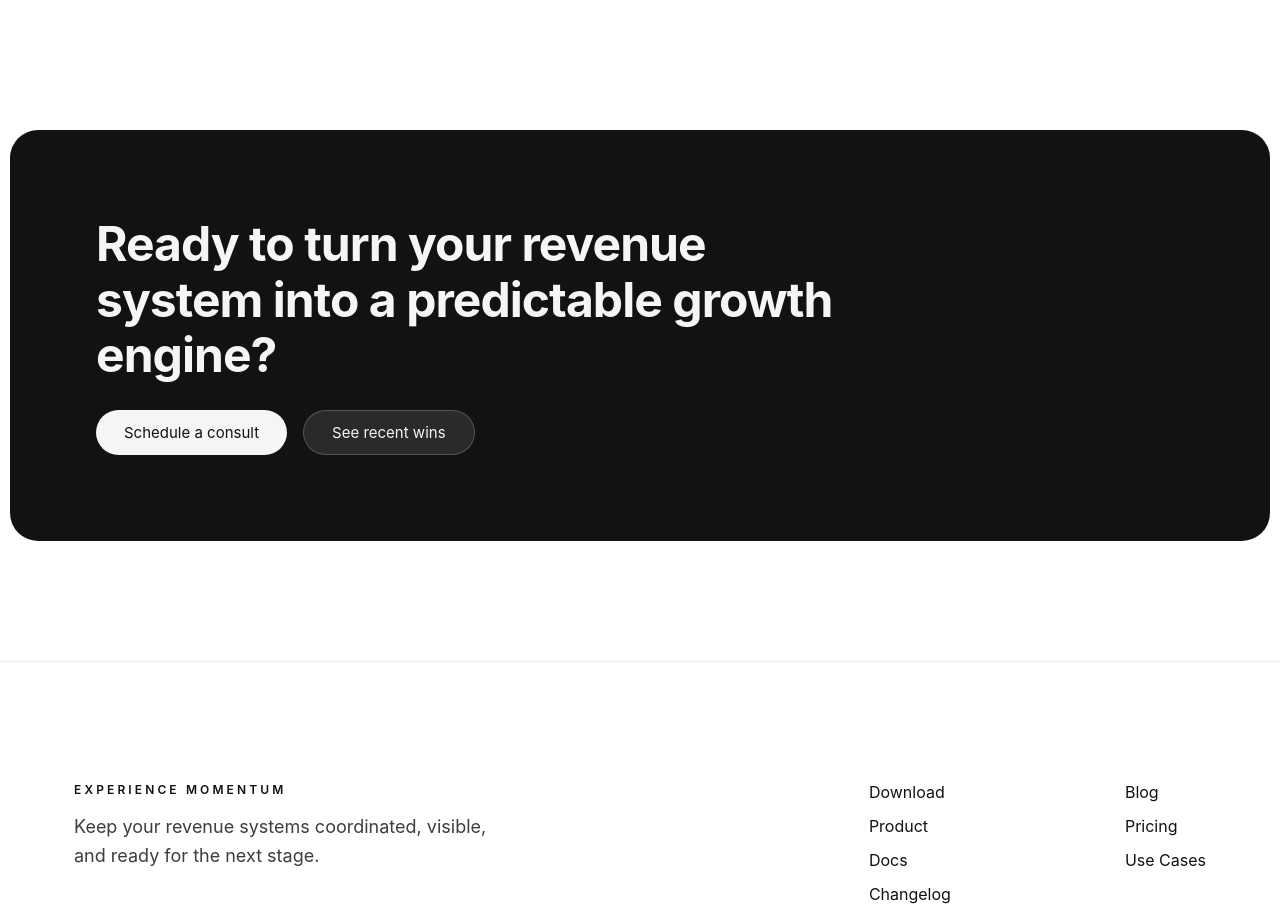
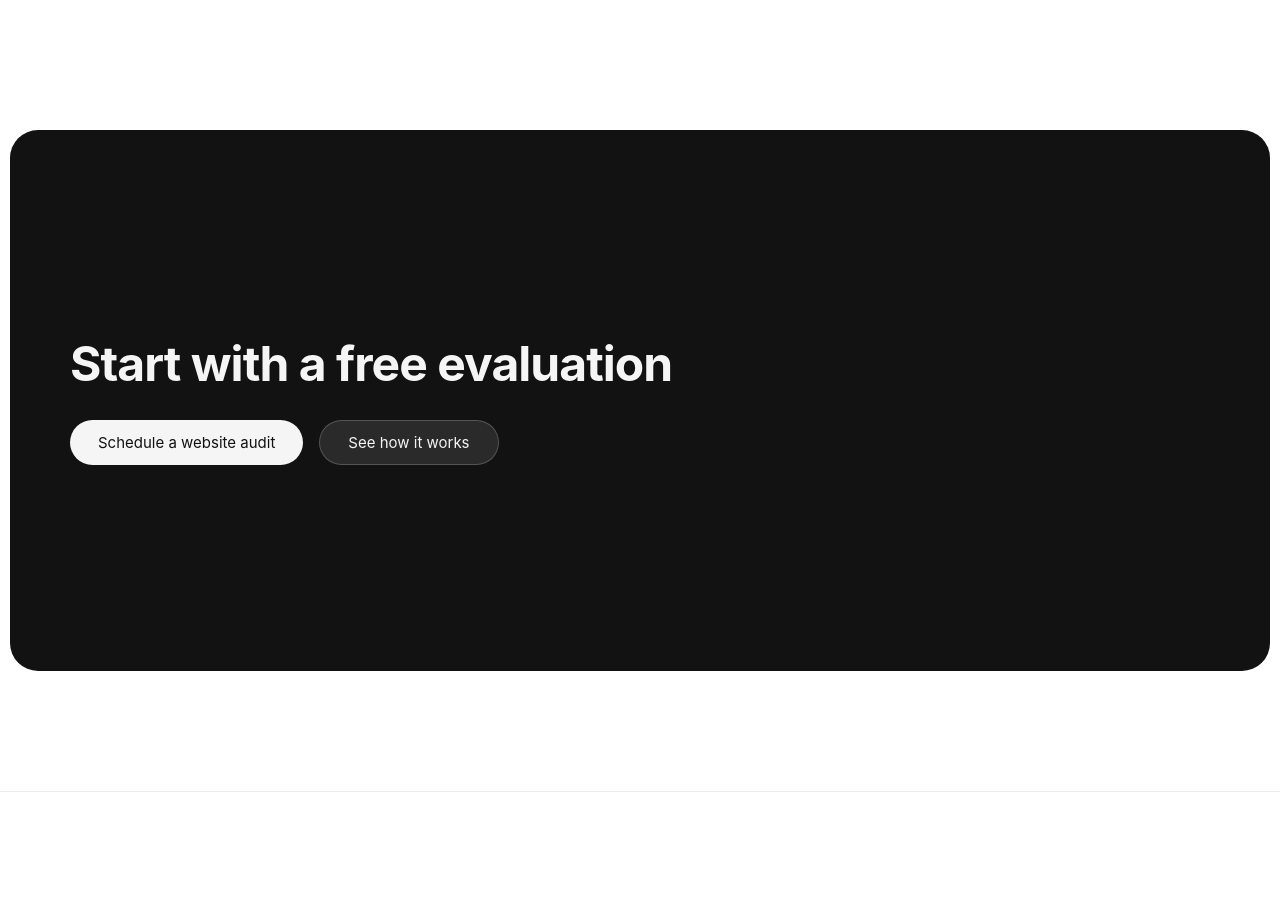
Before and after one commit to puleri/alpath, a Next.js app: page / in a window 1280 px wide. Shown: the part 3920-4833 px from the top of the page. Built offline with nearby package versions, Linux system fonts and the light colour scheme; a web font is replaced by a local one.

Commit message:
updated CCTA

```diff
--- a/src/app/components/CallToAction.jsx
+++ b/src/app/components/CallToAction.jsx
@@ -9,9 +9,9 @@ const CTA_VARIANTS = {
     secondaryAction: "See recent wins",
   },
   websiteAudit: {
-    title: "Start with a quick evaluation",
-    primaryAction: "Schedule a Website Audit",
-    secondaryAction: "See How It Works",
+    title: "Start with a free evaluation",
+    primaryAction: "Schedule a website audit",
+    secondaryAction: "See how it works",
   },
 };
 
--- a/src/app/globals.css
+++ b/src/app/globals.css
@@ -162,7 +162,7 @@ body {
   background: #121212;
   color: #f5f5f5;
   border-radius: 999px;
-  padding: clamp(52px, 10vw, 86px);
+  padding: clamp(202px, 25vw, 206px) 60px;
   transition: border-radius 700ms ease, transform 700ms ease;
   transform: scaleX(0.92);
   overflow: hidden;
--- a/src/app/page.jsx
+++ b/src/app/page.jsx
@@ -79,7 +79,7 @@ export default function Home() {
 
         </section>
 
-        <CallToAction />
+        <CallToAction variant="websiteAudit"/>
         <Footer />
 
 
```
